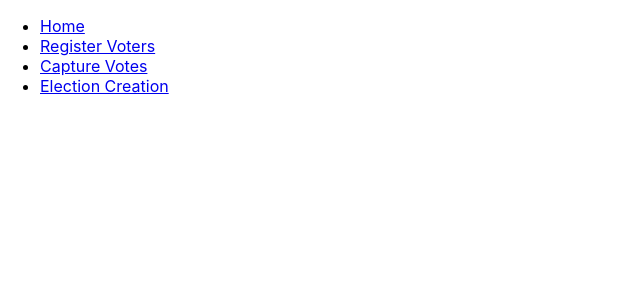
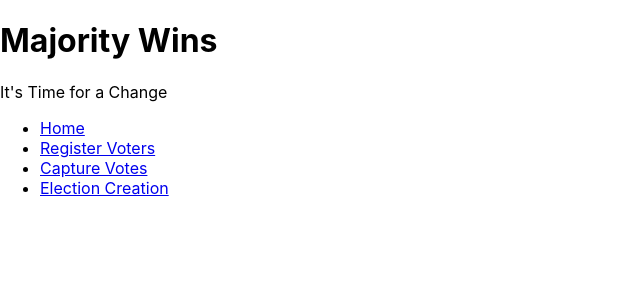
Before and after one commit to RyanNewsom/Majority-Wins, a React (Create React App) app: page / in a window 1280 px wide. Shown: the top 300 px of the page, without its empty margins (0-640 px from the left). Built offline with nearby package versions, Linux system fonts and the light colour scheme; data requests are answered from the project's data file; the HTML template or start-up script is replaced by a standard one.

Commit message:
Update MainComponent.tsx

```diff
--- a/src/components/MainComponent.tsx
+++ b/src/components/MainComponent.tsx
@@ -18,6 +18,8 @@ export function MainComponent(props: MainComponentProps) {
   console.log(props.items);
   return (
     <>
+      <h1>Majority Wins </h1>
+      <p>It's Time for a Change</p>
       <Router>
       <div>
         <nav>
```
